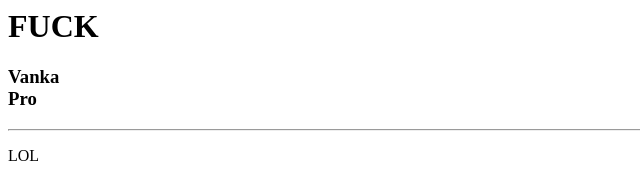
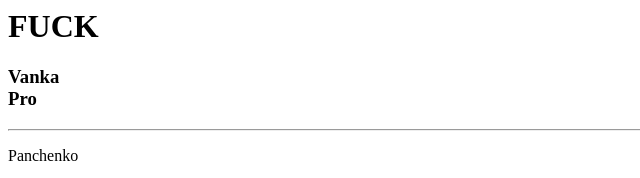
Before and after one commit to VankaPro/panchenko, a plain HTML site: page index.html in a window 1280 px wide. Shown: the top 178 px of the page, 0-640 px from the left. Drawn offline with Linux system fonts and the light colour scheme; grey boxes are pictures that could not be loaded.

Commit message:
My surname

```diff
--- a/index.html
+++ b/index.html
@@ -4,7 +4,7 @@
 	<h3><b> Vanka<br/>Pro</b></h3><!-- Заголовок c меньшим текстом и жирным шрифтом -->
 	<hr /> <!-- Линия -->
 	<!-- Абзац -->
-	<p> LOL </p>
+	<p> Panchenko </p>
 	<a href="http://vk.com/id167380699">vk.com/id167380699</a><!-- Ссылка -->
 	<img src='lol.jpg' width='250' height='300'/><!-- Картинка -->
 </body>
```
